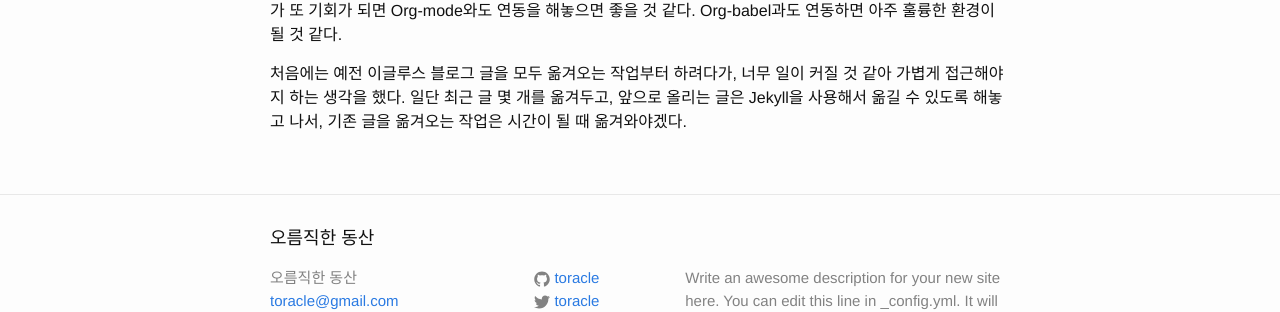
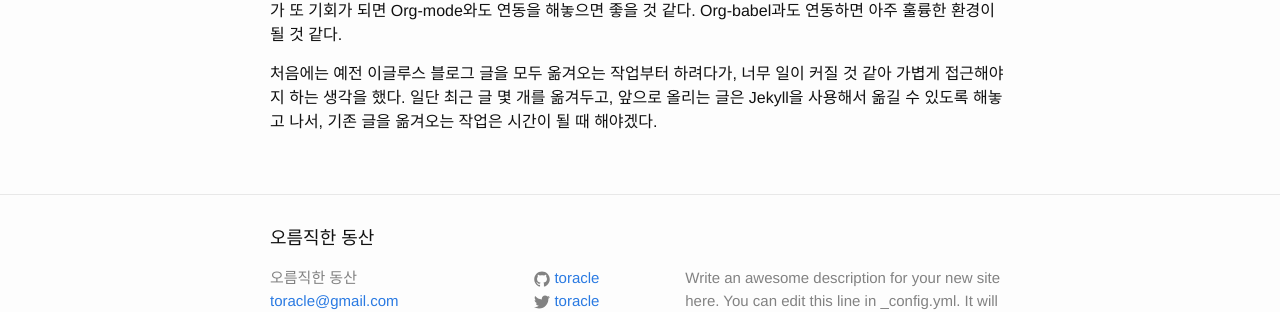
Before and after one commit to toracle/toracle.github.io, a Jekyll site: the page built from _posts/2015-09-04-migrate-blog-to-jekyll-and-github-io.md, in a window 1280 px wide. Shown: the part 576-888 px from the top of the page. Built offline with Jekyll 4.4.1, drawn with Linux system fonts in a browser that asks for light colours.

Commit message:
문장 수정

```diff
--- a/_posts/2015-09-04-migrate-blog-to-jekyll-and-github-io.md
+++ b/_posts/2015-09-04-migrate-blog-to-jekyll-and-github-io.md
@@ -13,4 +13,4 @@ categories: jekyll update
 
 2003년부터 이글루스 서비스를 사용해오던 블로그도 언젠가 적당한 도구를 사용해서 옮겨야지 하고 있었는데, 문득 기회가 생겨 Jekyll과 github.io를 사용해서 만들어보았다. 마침 작년부터 손에 익혀 사용하면서 매우 만족해하는 Emacs와도 잘 어울리는 구성이라서 더욱 마음에 든다. 아직은 Org-mode와 연동을 하지는 않았지만, 언젠가 또 기회가 되면 Org-mode와도 연동을 해놓으면 좋을 것 같다. Org-babel과도 연동하면 아주 훌륭한 환경이 될 것 같다.
 
-처음에는 예전 이글루스 블로그 글을 모두 옮겨오는 작업부터 하려다가, 너무 일이 커질 것 같아 가볍게 접근해야지 하는 생각을 했다. 일단 최근 글 몇 개를 옮겨두고, 앞으로 올리는 글은 Jekyll을 사용해서 옮길 수 있도록 해놓고 나서, 기존 글을 옮겨오는 작업은 시간이 될 때 옮겨와야겠다.
+처음에는 예전 이글루스 블로그 글을 모두 옮겨오는 작업부터 하려다가, 너무 일이 커질 것 같아 가볍게 접근해야지 하는 생각을 했다. 일단 최근 글 몇 개를 옮겨두고, 앞으로 올리는 글은 Jekyll을 사용해서 옮길 수 있도록 해놓고 나서, 기존 글을 옮겨오는 작업은 시간이 될 때 해야겠다.
```
